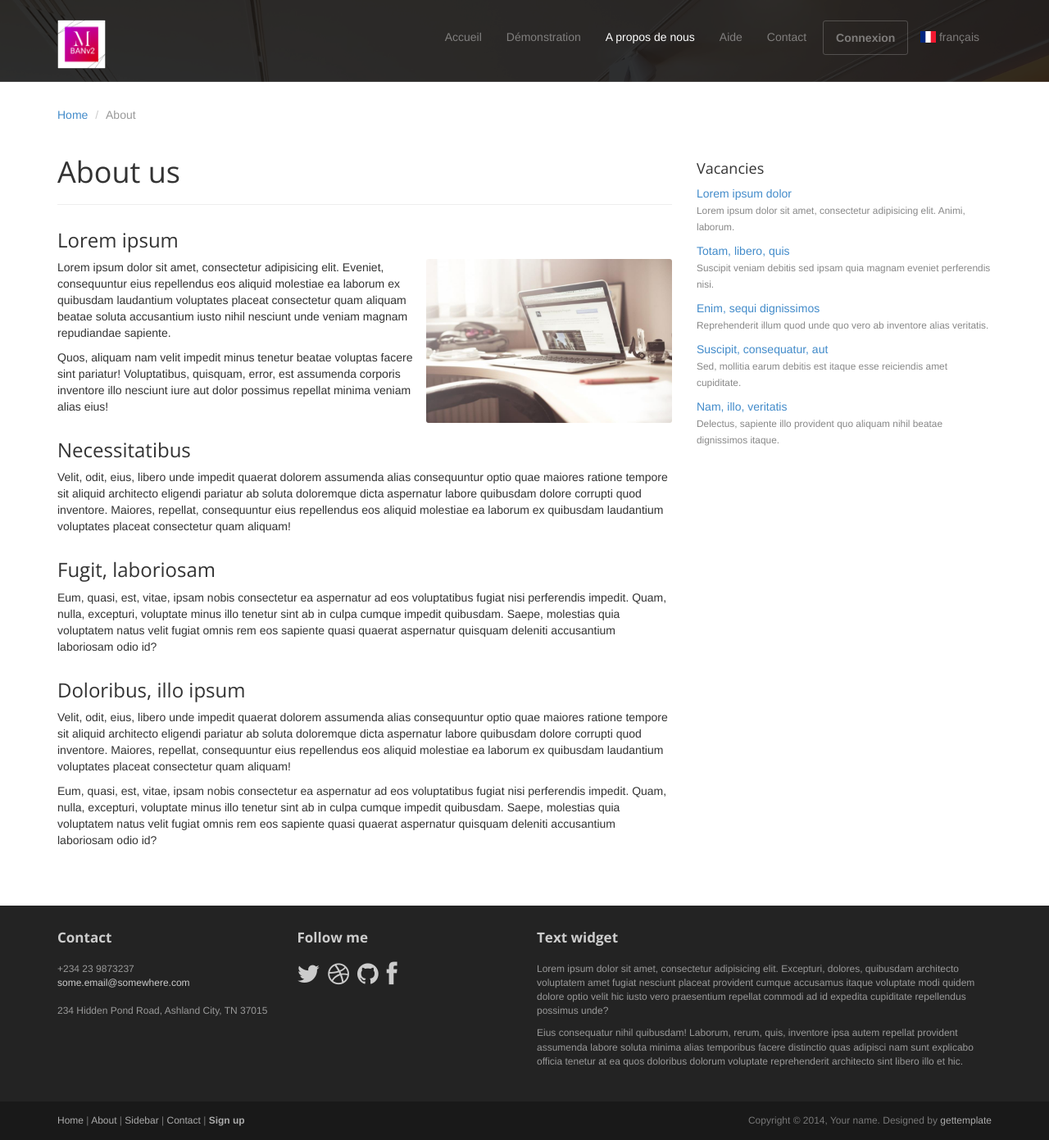
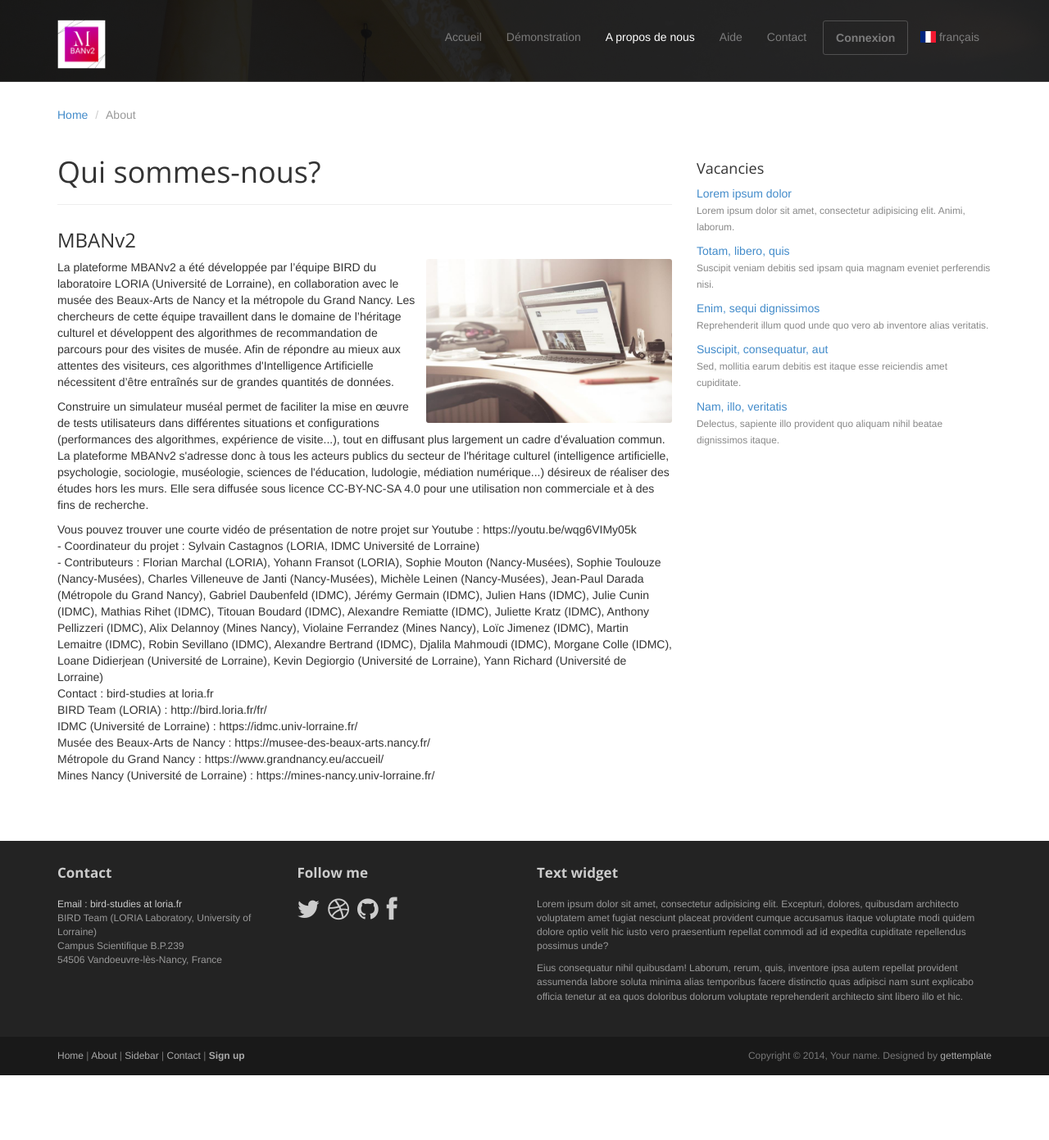
Before and after one commit to AnthonyPellizzeri/MBAN, a PHP site: page /about.php in a window 1280 px wide. Shown: the whole page at 82% size. After the commit the page ends 1312 px from the top, so only its background shows below. Run offline with PHP 8.4, Linux system fonts and the light colour scheme; some libraries are stand-ins or nearby versions.

Commit message:
ajout nouveau texte

```diff
--- a/about.php
+++ b/about.php
@@ -18,18 +18,38 @@
 			<!-- Article main content -->
 			<article class="col-sm-8 maincontent">
 				<header class="page-header">
-					<h1 class="page-title">About us</h1>
+					<h1 class="page-title">Qui sommes-nous?</h1>
 				</header>
-				<h3>Lorem ipsum</h3>
-				<p><img src="assets/images/mac.jpg" alt="" class="img-rounded pull-right" width="300" > Lorem ipsum dolor sit amet, consectetur adipisicing elit. Eveniet, consequuntur eius repellendus eos aliquid molestiae ea laborum ex quibusdam laudantium voluptates placeat consectetur quam aliquam beatae soluta accusantium iusto nihil nesciunt unde veniam magnam repudiandae sapiente.</p>
-				<p>Quos, aliquam nam velit impedit minus tenetur beatae voluptas facere sint pariatur! Voluptatibus, quisquam, error, est assumenda corporis inventore illo nesciunt iure aut dolor possimus repellat minima veniam alias eius!</p>
-				<h3>Necessitatibus</h3>
-				<p>Velit, odit, eius, libero unde impedit quaerat dolorem assumenda alias consequuntur optio quae maiores ratione tempore sit aliquid architecto eligendi pariatur ab soluta doloremque dicta aspernatur labore quibusdam dolore corrupti quod inventore. Maiores, repellat, consequuntur eius repellendus eos aliquid molestiae ea laborum ex quibusdam laudantium voluptates placeat consectetur quam aliquam!</p>
-				<h3>Fugit, laboriosam</h3>
-				<p>Eum, quasi, est, vitae, ipsam nobis consectetur ea aspernatur ad eos voluptatibus fugiat nisi perferendis impedit. Quam, nulla, excepturi, voluptate minus illo tenetur sint ab in culpa cumque impedit quibusdam. Saepe, molestias quia voluptatem natus velit fugiat omnis rem eos sapiente quasi quaerat aspernatur quisquam deleniti accusantium laboriosam odio id?</p>
-				<h3>Doloribus, illo ipsum</h3>
-				<p>Velit, odit, eius, libero unde impedit quaerat dolorem assumenda alias consequuntur optio quae maiores ratione tempore sit aliquid architecto eligendi pariatur ab soluta doloremque dicta aspernatur labore quibusdam dolore corrupti quod inventore. Maiores, repellat, consequuntur eius repellendus eos aliquid molestiae ea laborum ex quibusdam laudantium voluptates placeat consectetur quam aliquam!</p>
-				<p>Eum, quasi, est, vitae, ipsam nobis consectetur ea aspernatur ad eos voluptatibus fugiat nisi perferendis impedit. Quam, nulla, excepturi, voluptate minus illo tenetur sint ab in culpa cumque impedit quibusdam. Saepe, molestias quia voluptatem natus velit fugiat omnis rem eos sapiente quasi quaerat aspernatur quisquam deleniti accusantium laboriosam odio id?</p>
+				<h3>MBANv2</h3>
+				<p><img src="assets/images/mac.jpg" alt="" class="img-rounded pull-right" width="300" >
+                    La plateforme MBANv2 a été développée par l’équipe BIRD du laboratoire LORIA (Université de Lorraine), en
+collaboration avec le musée des Beaux-Arts de Nancy et la métropole du Grand Nancy. Les chercheurs de
+cette équipe travaillent dans le domaine de l’héritage culturel et développent des algorithmes de
+recommandation de parcours pour des visites de musée. Afin de répondre au mieux aux attentes des
+visiteurs, ces algorithmes d'Intelligence Artificielle nécessitent d’être entraînés sur de grandes quantités
+de données.
+</p>
+<p>
+Construire un simulateur muséal permet de faciliter la mise en œuvre de tests utilisateurs dans différentes
+situations et configurations (performances des algorithmes, expérience de visite...), tout en diffusant
+plus largement un cadre d'évaluation commun. La plateforme MBANv2 s'adresse donc à tous les acteurs
+publics du secteur de l'héritage culturel (intelligence artificielle, psychologie, sociologie, muséologie,
+sciences de l'éducation, ludologie, médiation numérique...) désireux de réaliser des études hors les
+murs. Elle sera diffusée sous licence CC-BY-NC-SA 4.0 pour une utilisation non commerciale et à des fins de
+recherche.
+</p>
+                <p>
+Vous pouvez trouver une courte vidéo de présentation de notre projet sur Youtube : https://youtu.be/wqg6VIMy05k <br>
+- Coordinateur du projet : Sylvain Castagnos (LORIA, IDMC Université de Lorraine)<br>
+- Contributeurs : Florian Marchal (LORIA), Yohann Fransot (LORIA), Sophie Mouton (Nancy-Musées), Sophie Toulouze (Nancy-Musées), Charles Villeneuve de Janti (Nancy-Musées), Michèle Leinen (Nancy-Musées), Jean-Paul Darada (Métropole du Grand Nancy), Gabriel Daubenfeld (IDMC), Jérémy Germain (IDMC), Julien Hans (IDMC), Julie Cunin (IDMC), Mathias Rihet (IDMC), Titouan Boudard (IDMC), Alexandre Remiatte (IDMC), Juliette Kratz (IDMC), Anthony Pellizzeri (IDMC), Alix Delannoy (Mines Nancy), Violaine Ferrandez (Mines Nancy), Loïc Jimenez (IDMC), Martin Lemaitre (IDMC), Robin Sevillano (IDMC), Alexandre Bertrand (IDMC), Djalila Mahmoudi (IDMC), Morgane Colle (IDMC), Loane Didierjean (Université de Lorraine), Kevin Degiorgio (Université de Lorraine), Yann Richard (Université de Lorraine)
+                <br>
+Contact : bird-studies at loria.fr<br>
+BIRD Team (LORIA) : http://bird.loria.fr/fr/<br>
+IDMC (Université de Lorraine) : https://idmc.univ-lorraine.fr/<br>
+Musée des Beaux-Arts de Nancy : https://musee-des-beaux-arts.nancy.fr/<br>
+Métropole du Grand Nancy : https://www.grandnancy.eu/accueil/<br>
+Mines Nancy (Université de Lorraine) : https://mines-nancy.univ-lorraine.fr/
+                </p>
 
 			</article>
 			<!-- /Article -->
--- a/footer.php
+++ b/footer.php
@@ -7,10 +7,14 @@
 					<div class="col-md-3 widget">
 						<h3 class="widget-title">Contact</h3>
 						<div class="widget-body">
-							<p>+234 23 9873237<br>
-								<a href="mailto:#">some.email@somewhere.com</a><br>
-								<br>
-								234 Hidden Pond Road, Ashland City, TN 37015
+							<p>
+								<a href="mailto:#">Email : bird-studies at loria.fr</a>
+                                <br>
+                                BIRD Team (LORIA Laboratory, University of Lorraine)
+                                <br>
+                                Campus Scientifique B.P.239
+                                <br>
+                                54506 Vandoeuvre-lès-Nancy, France
 							</p>
 						</div>
 					</div>
```
Also changed, not shown: assets/images/image-musee.jpg.
